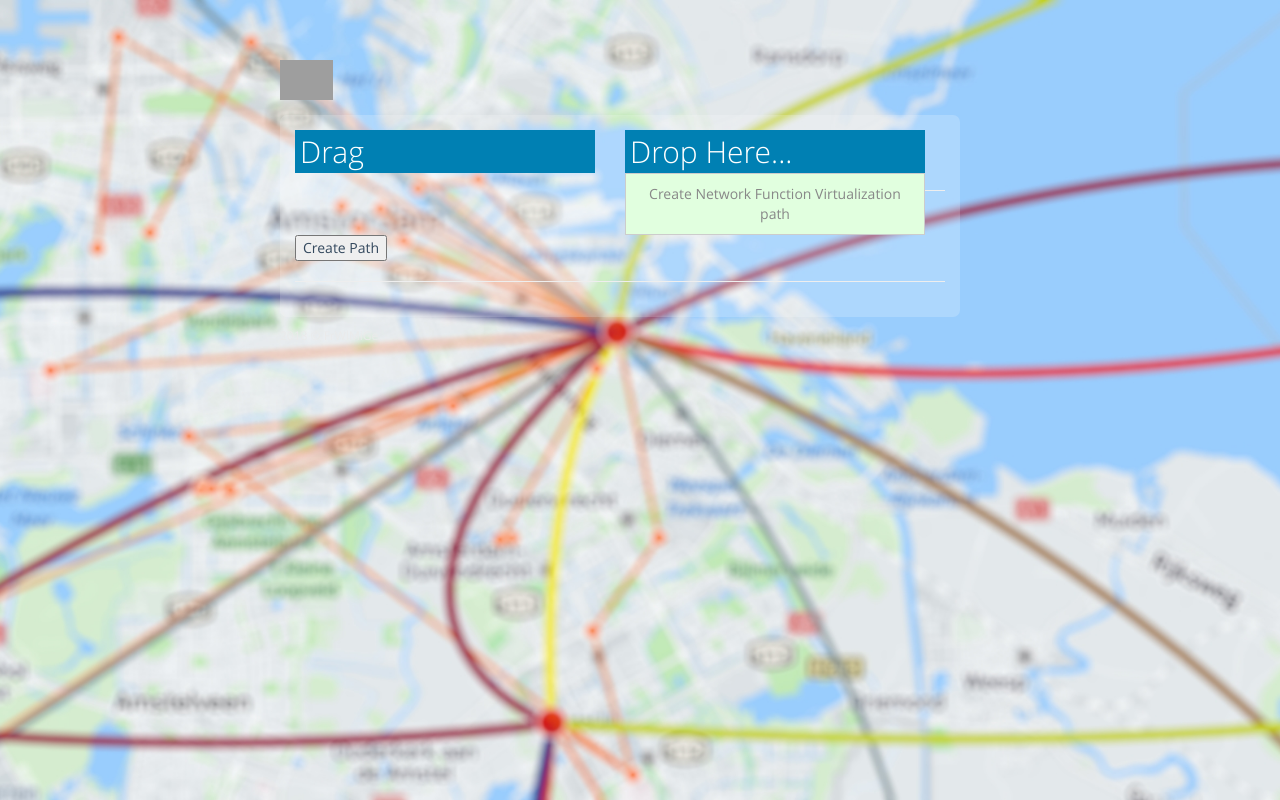
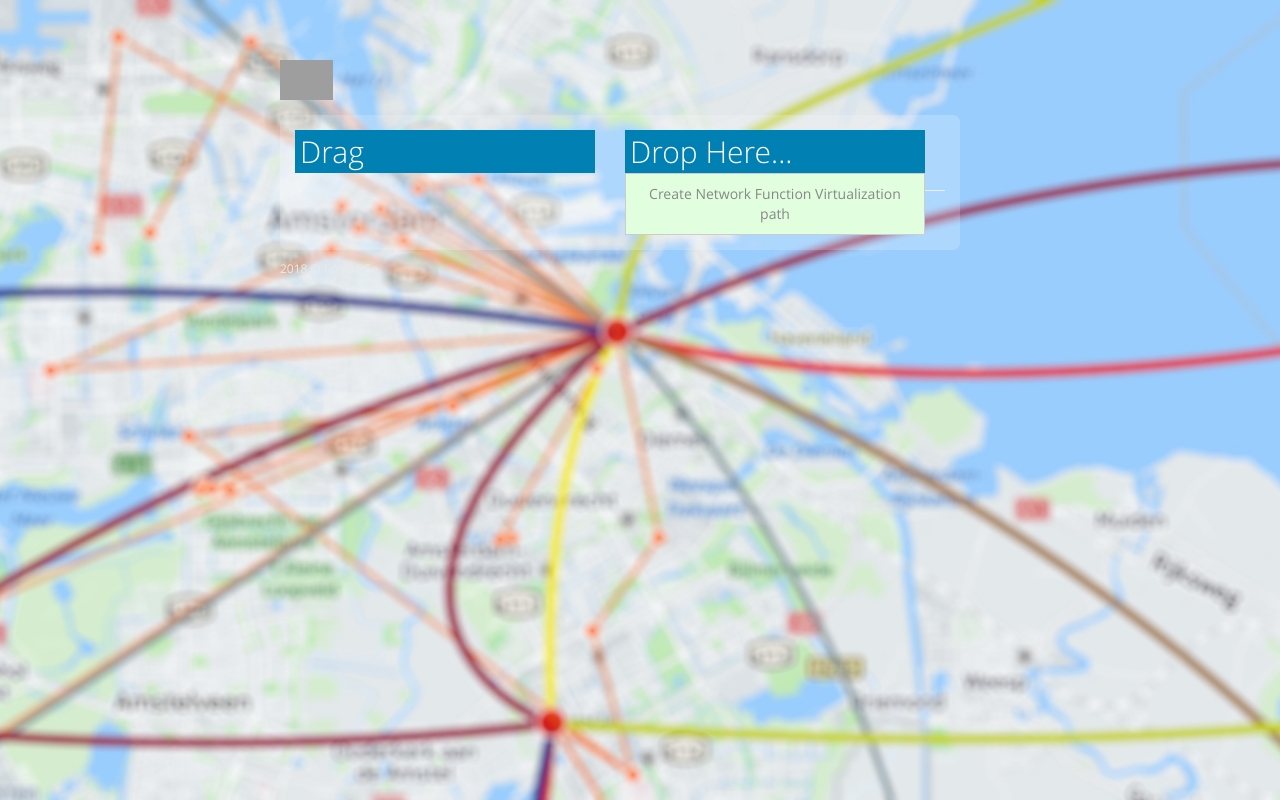
Before and after one commit to fkooman/odl-api, a PHP site: template views/index.twig in a window 1280 px wide. Run offline with PHP 8.4, Linux system fonts and the light colour scheme; the template is opened without the code that fills it, so the values that code supplies are empty; some libraries are stand-ins or nearby versions; grey boxes are pictures that could not be loaded.

Commit message:
remove create path button and cleanup UI a bit more

```diff
--- a/views/index.twig
+++ b/views/index.twig
@@ -52,17 +52,16 @@
 
  <br/>
 
-	<hr/>
-
-        <button id="createPath">Create Path</button>
 
 <hr />
-        <div id="output"></div>
 
 	</div>
 	<div class="page-footer-custom">
 		 2018 © FrWlMiGe.
 	</div>
+
+        <div id="output"></div>
+
 </div>
 
 
--- a/web/css/moef.css
+++ b/web/css/moef.css
@@ -98,3 +98,8 @@ ul,li
 {
 	content: "\f00d";
 }
+
+div#output {
+    opacity: 0.9;
+    background-color: #eee;
+}
--- a/web/index.php
+++ b/web/index.php
@@ -77,7 +77,7 @@ try {
                 foreach ($tables as $table) {
                     $fileName = sprintf('%s/%s-%s.json', $dataDir, $flowName, $table);
                     $apiData = $io->readFile($fileName);
-                    $output .= sprintf('%s: %s'.PHP_EOL, basename($fileName, '.json'), $apiCall->send($apiUrl.$table, $apiData));
+                    $output .= sprintf('%s: %s<br>', basename($fileName, '.json'), $apiCall->send($apiUrl.$table, $apiData));
                 }
             }
 
--- a/web/js/app.js
+++ b/web/js/app.js
@@ -12,11 +12,13 @@ $(document).ready(function() {
             drop: function(event, ui) {
                 $(this).find(".placeholder").hide();
                 $(ui.draggable).addClass("addedToFav").clone().appendTo(this);
+                changeHandler();
             }
         }).sortable({
             items: "li:not(.placeholder)",
             sort: function() {
                 $(this).removeClass("ui-state-default");
+//                changeHandler();
             }
         });
     });
@@ -41,6 +43,7 @@ $(document).ready(function() {
                 }
             })
         }
+        changeHandler();
     });
     /* Click Close Icon to Remove from Drop Here Container */
     $("ul.h-droped-list").on('click', 'li .fa-star-o', function() {
@@ -57,6 +60,7 @@ $(document).ready(function() {
             var $lastItem = $($dropList.children()[0]);
             $lastItem.hasClass("placeholder") && $lastItem.show();
         }
+        changeHandler();
     });
     /* Hide Placeholder if it has Items or Show if it is empty */
     if ($(".header-favorites ul li:not(.placeholder)").length > 0) {
@@ -64,7 +68,9 @@ $(document).ready(function() {
     } else {
         $(".header-favorites ul li.placeholder").show();
     }
-    $("button#createPath").click(function() {
+
+    var changeHandler = function()
+    {
         var idsInOrder = $("#sortable2").sortable("toArray");
         var formData = new FormData();
         formData.append("flow", idsInOrder.join('_'));
@@ -74,5 +80,5 @@ $(document).ready(function() {
         });
         request.open("POST", "");
         request.send(formData);
-    });
+    };
 });
```
